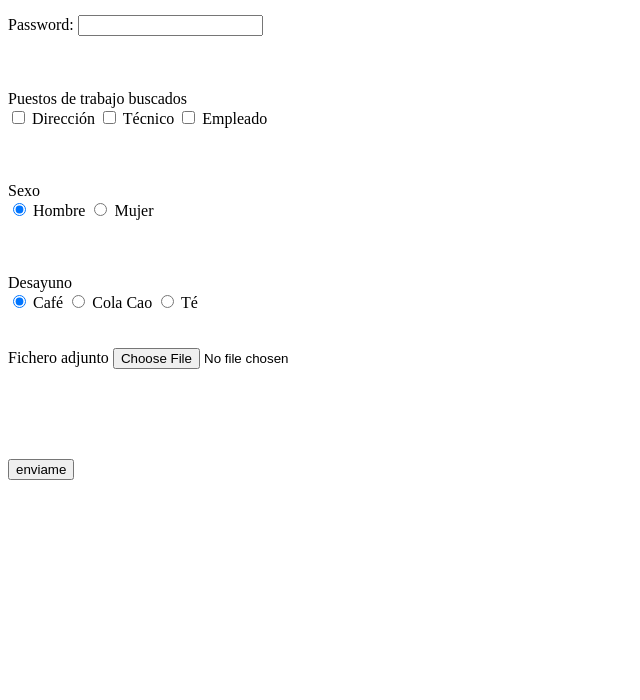
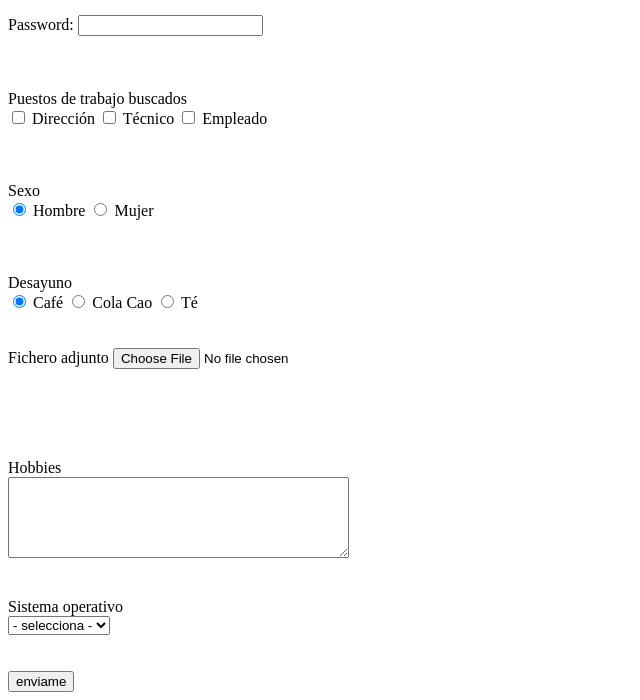
Before and after one commit to Rut-0602/Rut-0602.github.io, a plain HTML site: page practicas/pruebas_formulario.html in a window 1280 px wide. Shown: the part 104-804 px from the top of the page, without its empty margins (0-640 px from the left). Drawn offline with Linux system fonts and the light colour scheme.

Commit message:
label,selects y textarea

```diff
--- a/practicas/pruebas_formulario.html
+++ b/practicas/pruebas_formulario.html
@@ -39,6 +39,21 @@
  <input type="hidden" name="url_previa" value="/articulo/primero.html" />
 
 <br><br><br>
+ <label for="descripcion">Hobbies</label> <br/>
+ <textarea id="descripcion" name="descripcion" cols="40" rows="5"></textarea>
+
+<br><br><br>
+  <label for="so">Sistema operativo</label> <br/>
+ <select id="so" name="so">
+  <option value="" selected="selected">- selecciona -</option>
+  <option value="windows">Windows</option>
+  <option value="mac">Mac</option>
+  <option value="linux">Linux</option>
+  <option value="otro">Otro</option>
+ </select>
+
+
+<br><br><br>
         <input type = "submit" value = "enviame">
     </form>
 </body>
```
